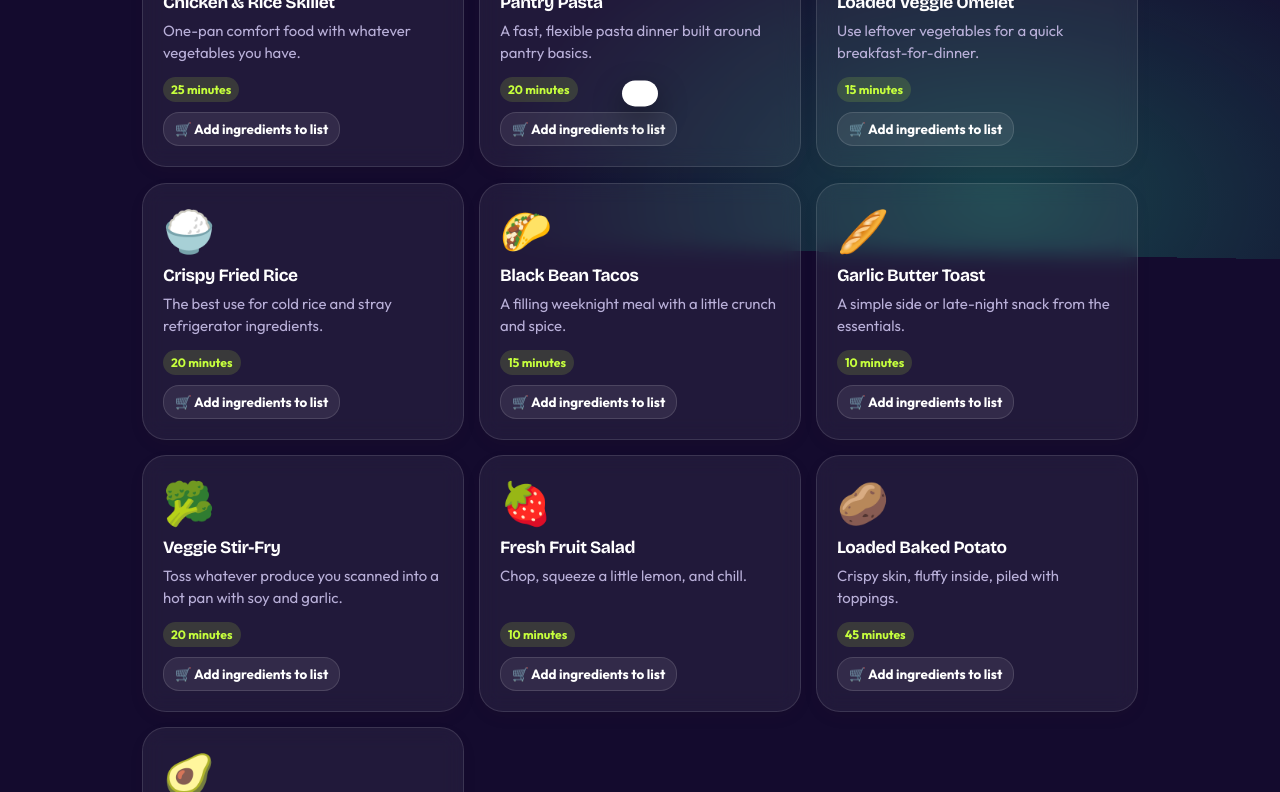
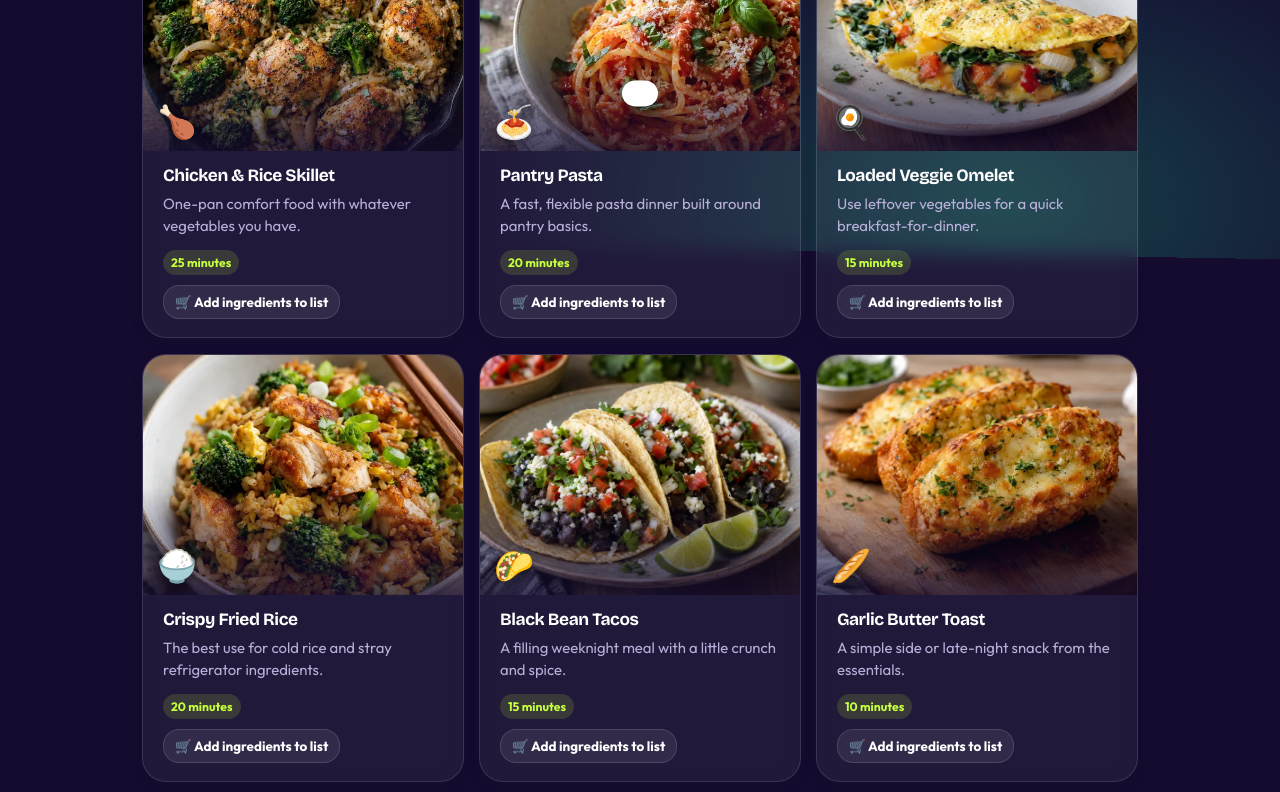
Before and after one commit to tclosser/Guaposstash, a plain HTML site: page index.html in a window 1280 px wide. Shown: the part 706-1498 px from the top of the page. Drawn offline with nearby package versions, Linux system fonts and the light colour scheme.

Commit message:
Add realistic dish photos to recipe cards

```diff
--- a/index.html
+++ b/index.html
@@ -158,6 +158,13 @@
     .bump { animation:bump .45s cubic-bezier(.3,1.8,.5,1); } @keyframes bump { 40% { transform:scale(1.25) rotate(-6deg); } }
     .nudge { animation:nudge 1.2s ease-in-out 2; } @keyframes nudge { 0%,100%{box-shadow:0 0 0 0 rgba(198,255,61,.7)} 50%{box-shadow:0 0 0 12px rgba(198,255,61,0)} }
     @media (prefers-reduced-motion:reduce){ *,*::before { animation:none!important; transition:none!important; } }
+    .recipe { padding:0 0 18px; overflow:hidden; }
+    .recipe > :not(.photo) { margin-left:20px; margin-right:20px; }
+    .photo { position:relative; width:100%; aspect-ratio:4/3; overflow:hidden; margin-bottom:14px; }
+    .photo img { width:100%; height:100%; object-fit:cover; display:block; transition:transform .5s cubic-bezier(.3,1.2,.5,1); }
+    .photo::after { content:""; position:absolute; inset:auto 0 0 0; height:45%; background:linear-gradient(transparent,rgba(20,11,46,.75)); }
+    .photo .emoji { position:absolute; left:14px; bottom:10px; z-index:1; font-size:2rem; margin:0; filter:drop-shadow(0 4px 6px rgba(0,0,0,.4)); }
+    .recipe:hover .photo img { transform:scale(1.07); }
   </style>
 </head>
 <body>
@@ -231,22 +238,22 @@
   <footer>What’s Cooking · Your kitchen, your next meal.</footer>
   <script>
     const recipes = [
-      {name:'Chicken & Rice Skillet', ingredients:['chicken','rice','broccoli','onion'], text:'One-pan comfort food with whatever vegetables you have.', emoji:'🍗', tag:'25 minutes'},
-      {name:'Pantry Pasta', ingredients:['pasta','tomato','garlic','onion','cheese'], text:'A fast, flexible pasta dinner built around pantry basics.', emoji:'🍝', tag:'20 minutes'},
-      {name:'Loaded Veggie Omelet', ingredients:['eggs','cheese','spinach','onion','pepper'], text:'Use leftover vegetables for a quick breakfast-for-dinner.', emoji:'🍳', tag:'15 minutes'},
-      {name:'Crispy Fried Rice', ingredients:['rice','eggs','chicken','onion','broccoli'], text:'The best use for cold rice and stray refrigerator ingredients.', emoji:'🍚', tag:'20 minutes'},
-      {name:'Black Bean Tacos', ingredients:['beans','tortilla','cheese','tomato','onion'], text:'A filling weeknight meal with a little crunch and spice.', emoji:'🌮', tag:'15 minutes'},
-      {name:'Garlic Butter Toast', ingredients:['bread','butter','garlic','cheese'], text:'A simple side or late-night snack from the essentials.', emoji:'🥖', tag:'10 minutes'},
-      {name:'Veggie Stir-Fry', ingredients:['broccoli','carrot','pepper','mushroom','zucchini','cabbage','rice','garlic'], text:'Toss whatever produce you scanned into a hot pan with soy and garlic.', emoji:'🥦', tag:'20 minutes'},
-      {name:'Fresh Fruit Salad', ingredients:['apple','banana','orange','strawberry','pineapple','lemon'], text:'Chop, squeeze a little lemon, and chill.', emoji:'🍓', tag:'10 minutes'},
-      {name:'Loaded Baked Potato', ingredients:['potato','cheese','butter','broccoli','cream'], text:'Crispy skin, fluffy inside, piled with toppings.', emoji:'🥔', tag:'45 minutes'},
-      {name:'Avocado Toast', ingredients:['avocado','bread','eggs','lemon','tomato'], text:'Smashed avocado on toast, egg optional.', emoji:'🥑', tag:'10 minutes'}
+      {name:'Chicken & Rice Skillet', ingredients:['chicken','rice','broccoli','onion'], text:'One-pan comfort food with whatever vegetables you have.', img:'img/chicken_rice.webp', emoji:'🍗', tag:'25 minutes'},
+      {name:'Pantry Pasta', ingredients:['pasta','tomato','garlic','onion','cheese'], text:'A fast, flexible pasta dinner built around pantry basics.', img:'img/pantry_pasta.webp', emoji:'🍝', tag:'20 minutes'},
+      {name:'Loaded Veggie Omelet', ingredients:['eggs','cheese','spinach','onion','pepper'], text:'Use leftover vegetables for a quick breakfast-for-dinner.', img:'img/omelet.webp', emoji:'🍳', tag:'15 minutes'},
+      {name:'Crispy Fried Rice', ingredients:['rice','eggs','chicken','onion','broccoli'], text:'The best use for cold rice and stray refrigerator ingredients.', img:'img/fried_rice.webp', emoji:'🍚', tag:'20 minutes'},
+      {name:'Black Bean Tacos', ingredients:['beans','tortilla','cheese','tomato','onion'], text:'A filling weeknight meal with a little crunch and spice.', img:'img/tacos.webp', emoji:'🌮', tag:'15 minutes'},
+      {name:'Garlic Butter Toast', ingredients:['bread','butter','garlic','cheese'], text:'A simple side or late-night snack from the essentials.', img:'img/garlic_toast.webp', emoji:'🥖', tag:'10 minutes'},
+      {name:'Veggie Stir-Fry', ingredients:['broccoli','carrot','pepper','mushroom','zucchini','cabbage','rice','garlic'], text:'Toss whatever produce you scanned into a hot pan with soy and garlic.', img:'img/stir_fry.webp', emoji:'🥦', tag:'20 minutes'},
+      {name:'Fresh Fruit Salad', ingredients:['apple','banana','orange','strawberry','pineapple','lemon'], text:'Chop, squeeze a little lemon, and chill.', img:'img/fruit_salad.webp', emoji:'🍓', tag:'10 minutes'},
+      {name:'Loaded Baked Potato', ingredients:['potato','cheese','butter','broccoli','cream'], text:'Crispy skin, fluffy inside, piled with toppings.', img:'img/baked_potato.webp', emoji:'🥔', tag:'45 minutes'},
+      {name:'Avocado Toast', ingredients:['avocado','bread','eggs','lemon','tomato'], text:'Smashed avocado on toast, egg optional.', img:'img/avocado_toast.webp', emoji:'🥑', tag:'10 minutes'}
     ];
     const results = document.getElementById('results');
     const title = document.getElementById('resultTitle');
     const input = document.getElementById('ingredients');
     function render(items) {
-      results.innerHTML = items.length ? items.map(r => `<article class="recipe"><div class="emoji">${r.emoji}</div><h3>${r.name}</h3><p>${r.text}</p>${r.missing&&r.missing.length?`<p class="miss">Need: ${r.missing.join(', ')}</p>`:''}<span class="tag">${r.tag}</span><button type="button" class="add-list" data-add="${(r.missing||r.ingredients).join('|')}">🛒 Add ${r.missing?'missing':'ingredients'} to list</button></article>`).join('') : '<div class="empty">No exact match yet. Try another ingredient, or search a shorter list.</div>';
+      results.innerHTML = items.length ? items.map(r => `<article class="recipe">${r.img?`<div class="photo"><img src="${r.img}" alt="${r.name}" loading="lazy"><span class="emoji">${r.emoji}</span></div>`:`<div class="emoji">${r.emoji}</div>`}<h3>${r.name}</h3><p>${r.text}</p>${r.missing&&r.missing.length?`<p class="miss">Need: ${r.missing.join(', ')}</p>`:''}<span class="tag">${r.tag}</span><button type="button" class="add-list" data-add="${(r.missing||r.ingredients).join('|')}">🛒 Add ${r.missing?'missing':'ingredients'} to list</button></article>`).join('') : '<div class="empty">No exact match yet. Try another ingredient, or search a shorter list.</div>';
     }
     function findRecipes(query) {
       const terms = query.toLowerCase().split(',').map(x => x.trim()).filter(Boolean);
```
Also changed, not shown: img/avocado_toast.webp (added), img/baked_potato.webp (added), img/chicken_rice.webp (added), img/fried_rice.webp (added), img/fruit_salad.webp (added), img/garlic_toast.webp (added), img/omelet.webp (added), img/pantry_pasta.webp (added), img/stir_fry.webp (added), img/tacos.webp (added).
